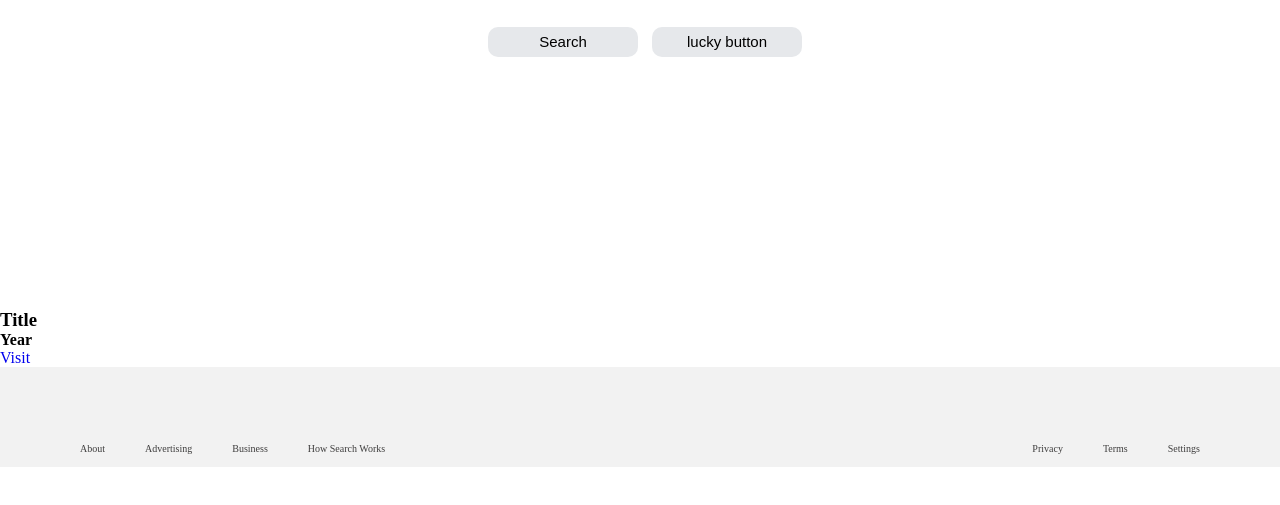
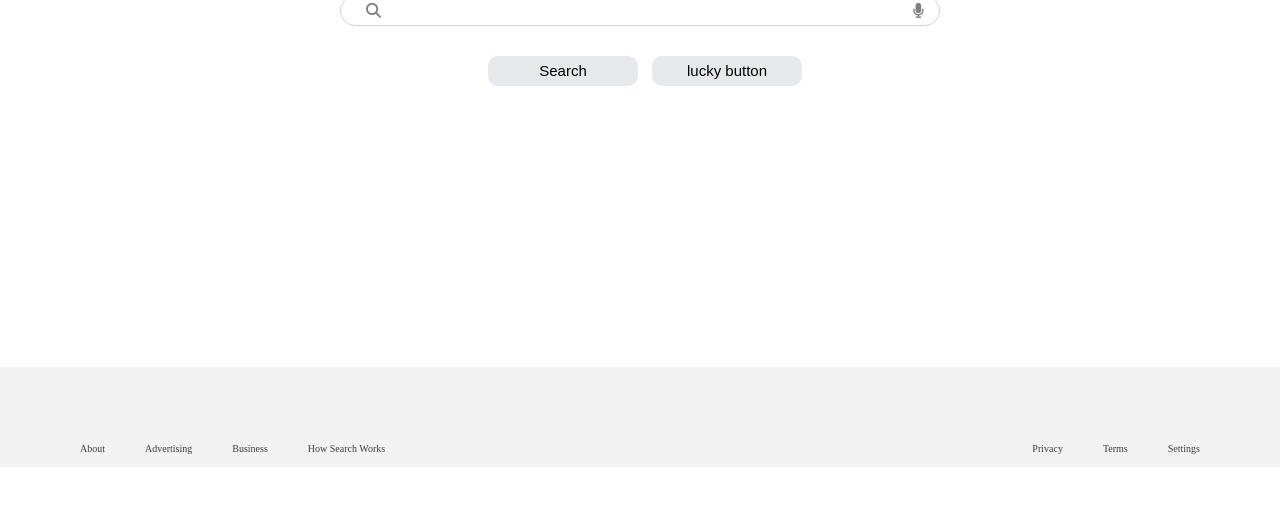
Before and after one commit to buscaroli/futureproof-google-matteo-nasiima, a plain HTML site: page client/index.html in a window 1280 px wide. Shown: the part 333-838 px from the top of the page. Drawn offline with Linux system fonts and the light colour scheme.

Commit message:
merge conflict

```diff
--- a/client/index.html
+++ b/client/index.html
@@ -62,11 +62,7 @@
 
     </section>
 
-    <div class="card">
-      <h3>Title</h3>
-      <h4>Year</h4>
-      <a href="https://www.w3schools.com">Visit</a>
-    </div>
+
 
 
 
```
